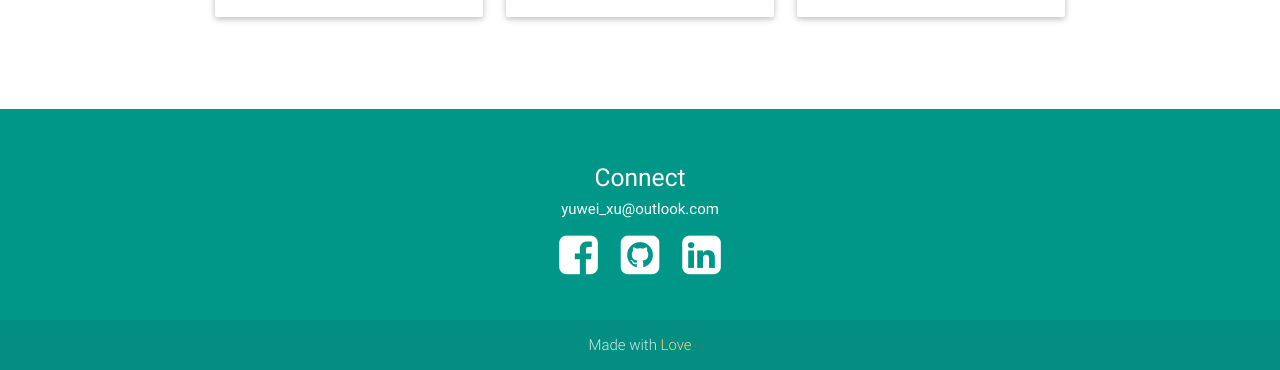
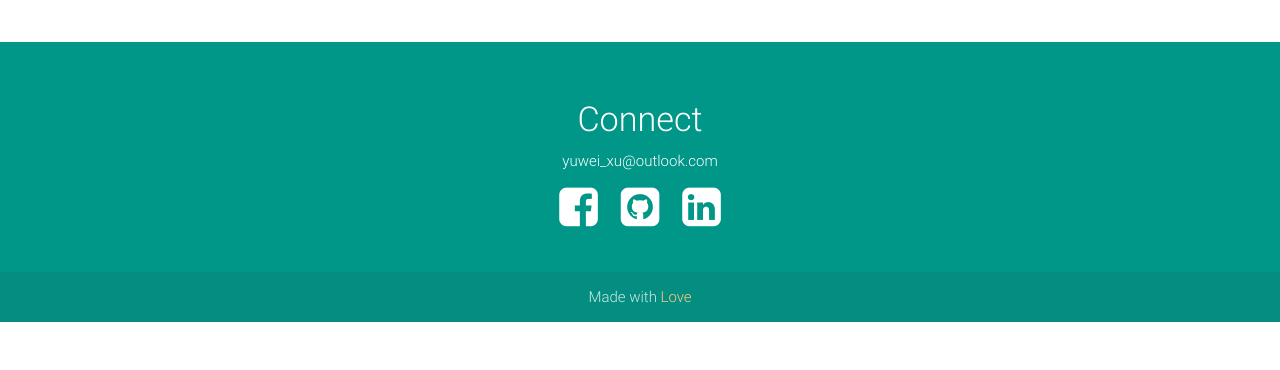
Before and after one commit to youwayx/website1.0, a plain HTML site: page index.html in a window 1280 px wide. Shown: the part 1612-1982 px from the top of the page. After the commit the page ends 1934 px from the top, so only its background shows below. Drawn offline with nearby package versions, Linux system fonts and the light colour scheme.

Commit message:
fixed some weird spacing

```diff
--- a/index.html
+++ b/index.html
@@ -46,10 +46,8 @@
   <div class = "container">
     <br>
     <br>
-    <br>
     <h4 class="light center">About Me</h4>
     <!--   Icon Section   -->
-    <br>
     <br>
     <div class="row">
 
@@ -77,7 +75,6 @@
 
   <div class="section projects white">
     <div class = "container">
-      <br>
       <br>
       <h4 class="light center">Projects</h4>
       <!--   Icon Section   -->
@@ -154,8 +151,8 @@
       <div class="row">
         <div class="col l6 s12 offset-l3">
           <br>
-          <h5 class="white-text center">Connect</h5>
-          <h6 class = "white-text center">yuwei_xu@outlook.com</p>
+          <h4 class="white-text light center">Connect</h4>
+          <h6 class = "white-text center light">yuwei_xu@outlook.com</p>
           <div class = "center">
             <a href="http://facebook.com/yuwei.xu.77"><i class="fa fa-facebook-square fa-fw fa-3x white-text"></i></a>
             <a href="http://github.com/xuyuwei"><i class="fa fa-github-square fa-fw fa-3x white-text" ></i></a>
```
